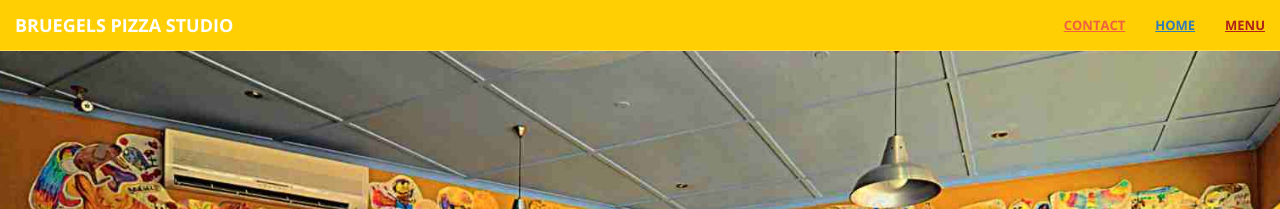
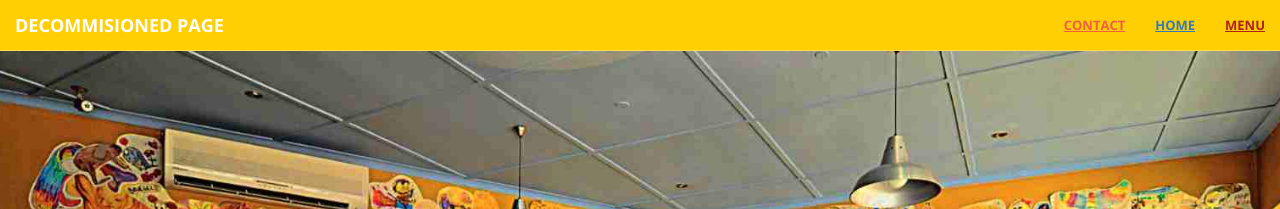
Before and after one commit to bruegelspizza/bruegelspizza.github.io, a Jekyll site: the page built from index.html, in a window 1280 px wide. Shown: the top 209 px of the page. Built offline with Jekyll 4.4.1, drawn with Linux system fonts in a browser that asks for light colours.

Commit message:
Update default.html

```diff
--- a/_layouts/default.html
+++ b/_layouts/default.html
@@ -6,7 +6,7 @@
 		<meta name="viewport" content="width=device-width, initial-scale=1">
 		<meta name="description" content="">
 		<meta name="author" content="">
-		<title>Bruegels-{{ page.title }}</title>
+		<title>Decommisioned Page-{{ page.title }}</title>
 		<!-- Bootstrap Core CSS -->
 		<!-- Latest compiled and minified CSS -->
 		<!-- HTML5 Shim and Respond.js IE8 support of HTML5 elements and media queries -->
@@ -28,7 +28,7 @@
 					<span class="icon-bar"></span>
 					<span class="icon-bar"></span>
 					</button>
-					<a class="navbar-brand page-scroll" href="{{ site.baseurl }}/">Bruegels Pizza Studio</a>
+					<a class="navbar-brand page-scroll" href="{{ site.baseurl }}/">Decommisioned Page</a>
 				</div>
 				<!-- Collect the nav links, forms, and other content for toggling -->
 				<div class="collapse navbar-collapse" id="bs-example-navbar-collapse-1">
```
